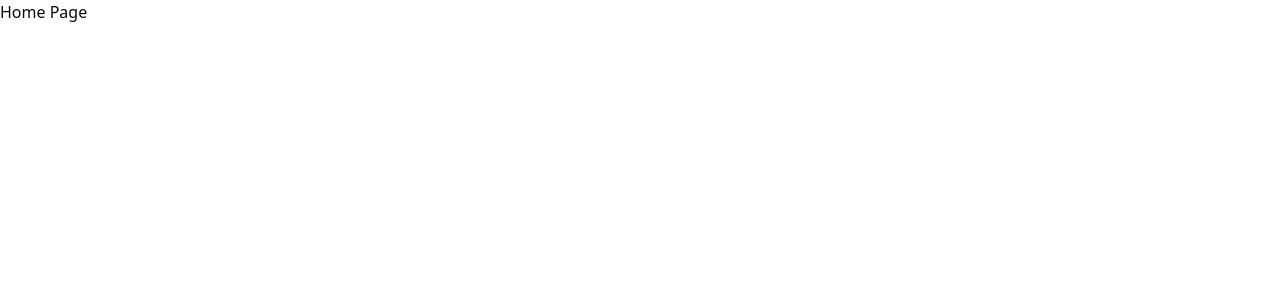
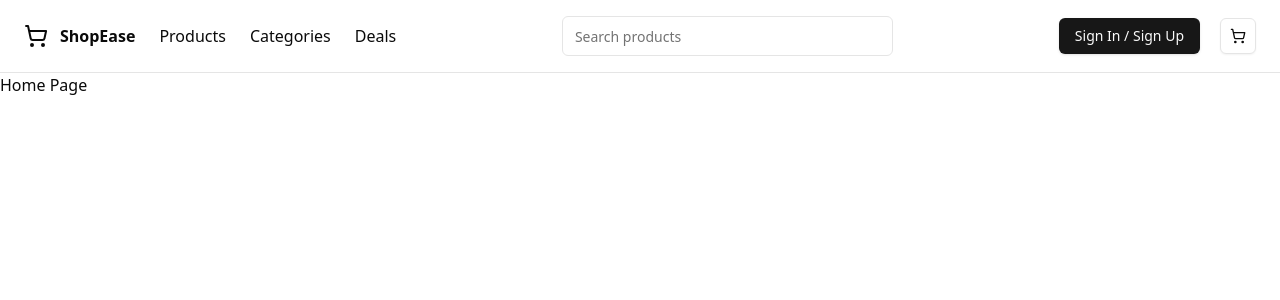
Before and after one commit to MaarcusRenieroL/ecommerce-app, a React (Vite) app in the folder frontend/: page / in a window 1280 px wide. Shown: the top 300 px of the page. Built offline with nearby package versions, Linux system fonts and the light colour scheme.

Commit message:
feat: add navbar

```diff
--- a/frontend/package.json
+++ b/frontend/package.json
@@ -10,6 +10,7 @@
     "preview": "vite preview"
   },
   "dependencies": {
+    "@radix-ui/react-dialog": "^1.1.1",
     "@radix-ui/react-icons": "^1.3.0",
     "@radix-ui/react-slot": "^1.1.0",
     "class-variance-authority": "^0.7.0",
--- /dev/null
+++ b/frontend/src/components/navigation/navbar.tsx
@@ -0,0 +1,83 @@
+import {Menu, ShoppingCart} from "lucide-react";
+import { Input } from "@/components/ui/input.tsx";
+import { Button } from "@/components/ui/button.tsx";
+import { Sheet, SheetContent, SheetHeader, SheetTitle, SheetTrigger } from "@/components/ui/sheet.tsx";
+import { useLocation } from "react-router-dom";
+import {clsx} from "clsx";
+
+export const Navbar = () => {
+	const location = useLocation();
+
+	return (
+		<>
+			<header
+				className="w-full lg:flex hidden items-center justify-betweean px-6 py-4 border-b sticky top-0 z-50 bg-background/95 backdrop-blur supports-[backdrop-filter]:bg-background/80">
+				<div className="flex items-center space-x-6">
+				<span className="flex space-x-3 items-center">
+					<ShoppingCart/>
+					<h1 className="font-bold">ShopEase</h1>
+				</span>
+					<a href="/products">Products</a>
+					<a href="/categories">Categories</a>
+					<a href="/deals">Deals</a>
+				</div>
+				<div className="w-full flex items-center justify-center">
+					<Input placeholder="Search products" className="w-1/2"/>
+				</div>
+				<div className="flex items-center space-x-5">
+					<a href="/auth/sign-in">
+						<Button>Sign In / Sign Up</Button>
+					</a>
+					<Button variant="outline" size="icon">
+						<ShoppingCart className="h-4 w-4"/>
+					</Button>
+				</div>
+			</header>
+			<header
+				className="flex lg:hidden items-center justify-between px-6 py-4 border-b sticky top-0 z-50 bg-background/95 backdrop-blur supports-[backdrop-filter]:bg-background/80 gap-5">
+				<Sheet>
+					<SheetTrigger>
+						<Button variant="outline" size="icon">
+							<Menu className="h-4 w-4"/>
+						</Button>
+					</SheetTrigger>
+					<SheetContent side="left">
+						<SheetHeader>
+							<SheetTitle className="space-x-3 flex items-center mb-10">
+								<ShoppingCart className="h-4 w-4" />
+								<h1>ShopEase</h1>
+							</SheetTitle>
+							<div className="flex flex-col space-y-5">
+								<a href="/"
+									 className={clsx("flex justify-start items-center gap-3 hover:bg-secondary border-transparent border py-2 px-4 rounded-md hover:border-border hover:border transition-all duration-200 ease-in-out", location.pathname === "/" && "text-primary font-semibold border-border bg-secondary")}>
+									Home
+								</a>
+								<a href="/products"
+									 className={clsx("flex justify-start items-center gap-3 hover:bg-secondary border-transparent border py-2 px-4 rounded-md hover:border-border hover:border transition-all duration-200 ease-in-out", location.pathname === "/products" && "text-primary font-semibold border-border bg-secondary")}>
+									Products
+								</a>
+								<a href="/categories"
+									 className={clsx("flex justify-start items-center gap-3 hover:bg-secondary border-transparent border py-2 px-4 rounded-md hover:border-border hover:border transition-all duration-200 ease-in-out", location.pathname === "/categories" && "text-primary font-semibold border-border bg-secondary")}>
+									Categories
+								</a>
+								<a href="/deals"
+									 className={clsx("flex justify-start items-center gap-3 hover:bg-secondary border-transparent border py-2 px-4 rounded-md hover:border-border hover:border transition-all duration-200 ease-in-out", location.pathname === "/deals" && "text-primary font-semibold border-border bg-secondary")}>
+									Deals
+								</a>
+							</div>
+						</SheetHeader>
+					</SheetContent>
+				</Sheet>
+				<Input placeholder="Search products" className="w-full"/>
+				<div className="flex items-center space-x-5">
+					<a href="/auth/sign-in">
+						<Button>Sign In</Button>
+					</a>
+					<Button variant="outline" size="icon">
+						<ShoppingCart className="h-4 w-4"/>
+					</Button>
+				</div>
+			</header>
+		</>
+	)
+}
--- /dev/null
+++ b/frontend/src/components/ui/input.tsx
@@ -0,0 +1,25 @@
+import * as React from "react"
+
+import { cn } from "@/lib/utils"
+
+export interface InputProps
+	extends React.InputHTMLAttributes<HTMLInputElement> {}
+
+const Input = React.forwardRef<HTMLInputElement, InputProps>(
+	({ className, type, ...props }, ref) => {
+		return (
+			<input
+				type={type}
+				className={cn(
+					"flex h-10 w-full rounded-md border border-input bg-background px-3 py-2 text-sm ring-offset-background file:border-0 file:bg-transparent file:text-sm file:font-medium placeholder:text-muted-foreground focus-visible:outline-none focus-visible:ring-2 focus-visible:ring-ring focus-visible:ring-offset-2 disabled:cursor-not-allowed disabled:opacity-50",
+					className
+				)}
+				ref={ref}
+				{...props}
+			/>
+		)
+	}
+)
+Input.displayName = "Input"
+
+export { Input }
--- /dev/null
+++ b/frontend/src/components/ui/sheet.tsx
@@ -0,0 +1,140 @@
+"use client"
+
+import * as React from "react"
+import * as SheetPrimitive from "@radix-ui/react-dialog"
+import { cva, type VariantProps } from "class-variance-authority"
+import { X } from "lucide-react"
+
+import { cn } from "@/lib/utils"
+
+const Sheet = SheetPrimitive.Root
+
+const SheetTrigger = SheetPrimitive.Trigger
+
+const SheetClose = SheetPrimitive.Close
+
+const SheetPortal = SheetPrimitive.Portal
+
+const SheetOverlay = React.forwardRef<
+	React.ElementRef<typeof SheetPrimitive.Overlay>,
+	React.ComponentPropsWithoutRef<typeof SheetPrimitive.Overlay>
+>(({ className, ...props }, ref) => (
+	<SheetPrimitive.Overlay
+		className={cn(
+			"fixed inset-0 z-50 bg-black/80  data-[state=open]:animate-in data-[state=closed]:animate-out data-[state=closed]:fade-out-0 data-[state=open]:fade-in-0",
+			className
+		)}
+		{...props}
+		ref={ref}
+	/>
+))
+SheetOverlay.displayName = SheetPrimitive.Overlay.displayName
+
+const sheetVariants = cva(
+	"fixed z-50 gap-4 bg-background p-6 shadow-lg transition ease-in-out data-[state=open]:animate-in data-[state=closed]:animate-out data-[state=closed]:duration-300 data-[state=open]:duration-500",
+	{
+		variants: {
+			side: {
+				top: "inset-x-0 top-0 border-b data-[state=closed]:slide-out-to-top data-[state=open]:slide-in-from-top",
+				bottom:
+					"inset-x-0 bottom-0 border-t data-[state=closed]:slide-out-to-bottom data-[state=open]:slide-in-from-bottom",
+				left: "inset-y-0 left-0 h-full w-3/4 border-r data-[state=closed]:slide-out-to-left data-[state=open]:slide-in-from-left sm:max-w-sm",
+				right:
+					"inset-y-0 right-0 h-full w-3/4  border-l data-[state=closed]:slide-out-to-right data-[state=open]:slide-in-from-right sm:max-w-sm",
+			},
+		},
+		defaultVariants: {
+			side: "right",
+		},
+	}
+)
+
+interface SheetContentProps
+	extends React.ComponentPropsWithoutRef<typeof SheetPrimitive.Content>,
+		VariantProps<typeof sheetVariants> {}
+
+const SheetContent = React.forwardRef<
+	React.ElementRef<typeof SheetPrimitive.Content>,
+	SheetContentProps
+>(({ side = "right", className, children, ...props }, ref) => (
+	<SheetPortal>
+		<SheetOverlay />
+		<SheetPrimitive.Content
+			ref={ref}
+			className={cn(sheetVariants({ side }), className)}
+			{...props}
+		>
+			{children}
+			<SheetPrimitive.Close className="absolute right-4 top-4 rounded-sm opacity-70 ring-offset-background transition-opacity hover:opacity-100 focus:outline-none focus:ring-2 focus:ring-ring focus:ring-offset-2 disabled:pointer-events-none data-[state=open]:bg-secondary">
+				<X className="h-4 w-4" />
+				<span className="sr-only">Close</span>
+			</SheetPrimitive.Close>
+		</SheetPrimitive.Content>
+	</SheetPortal>
+))
+SheetContent.displayName = SheetPrimitive.Content.displayName
+
+const SheetHeader = ({
+											 className,
+											 ...props
+										 }: React.HTMLAttributes<HTMLDivElement>) => (
+	<div
+		className={cn(
+			"flex flex-col space-y-2 text-center sm:text-left",
+			className
+		)}
+		{...props}
+	/>
+)
+SheetHeader.displayName = "SheetHeader"
+
+const SheetFooter = ({
+											 className,
+											 ...props
+										 }: React.HTMLAttributes<HTMLDivElement>) => (
+	<div
+		className={cn(
+			"flex flex-col-reverse sm:flex-row sm:justify-end sm:space-x-2",
+			className
+		)}
+		{...props}
+	/>
+)
+SheetFooter.displayName = "SheetFooter"
+
+const SheetTitle = React.forwardRef<
+	React.ElementRef<typeof SheetPrimitive.Title>,
+	React.ComponentPropsWithoutRef<typeof SheetPrimitive.Title>
+>(({ className, ...props }, ref) => (
+	<SheetPrimitive.Title
+		ref={ref}
+		className={cn("text-lg font-semibold text-foreground", className)}
+		{...props}
+	/>
+))
+SheetTitle.displayName = SheetPrimitive.Title.displayName
+
+const SheetDescription = React.forwardRef<
+	React.ElementRef<typeof SheetPrimitive.Description>,
+	React.ComponentPropsWithoutRef<typeof SheetPrimitive.Description>
+>(({ className, ...props }, ref) => (
+	<SheetPrimitive.Description
+		ref={ref}
+		className={cn("text-sm text-muted-foreground", className)}
+		{...props}
+	/>
+))
+SheetDescription.displayName = SheetPrimitive.Description.displayName
+
+export {
+	Sheet,
+	SheetPortal,
+	SheetOverlay,
+	SheetTrigger,
+	SheetClose,
+	SheetContent,
+	SheetHeader,
+	SheetFooter,
+	SheetTitle,
+	SheetDescription,
+}
--- a/frontend/src/pages/home-page.tsx
+++ b/frontend/src/pages/home-page.tsx
@@ -1,6 +1,9 @@
+import { Navbar } from "@/components/navigation/navbar.tsx";
+
 export default function HomePage() {
 	return (
 		<div>
+			<Navbar />
 			<h1>Home Page</h1>
 		</div>
 	)
```
